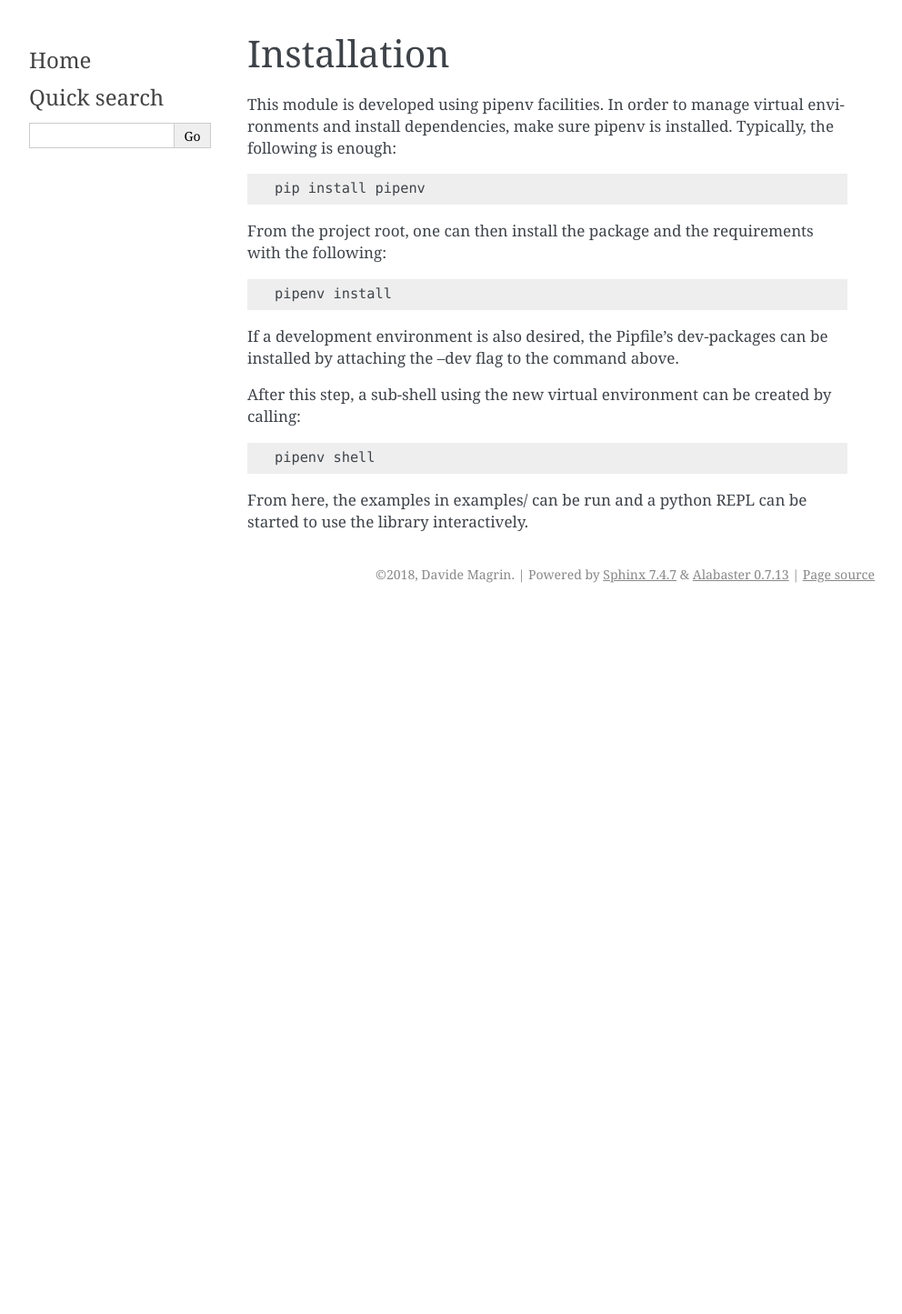
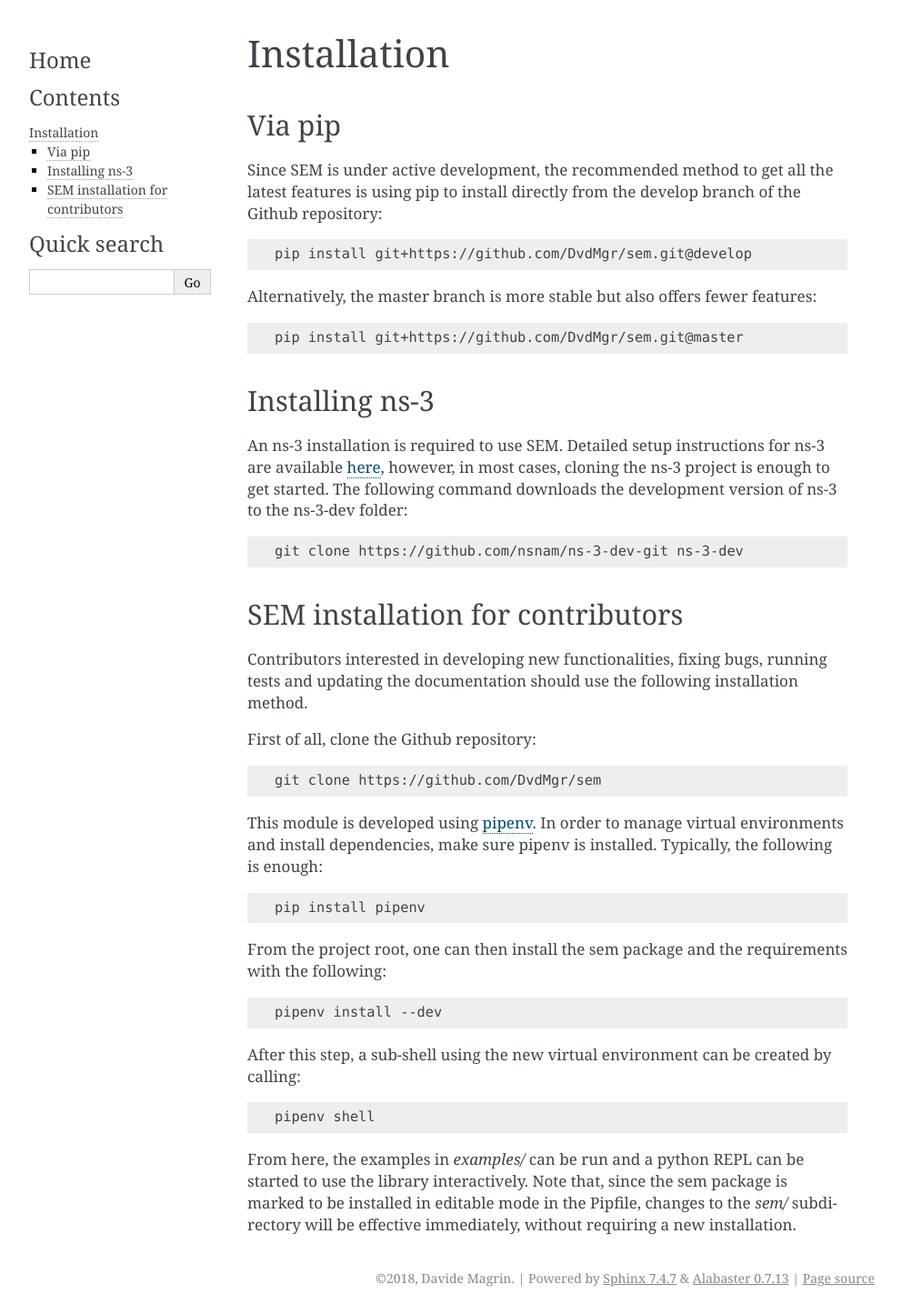
Before and after one commit to signetlabdei/sem, a Sphinx documentation site: the page built from docs/installation.rst, in a window 1280 px wide. Shown: the whole page at 91% size, without its empty margins (148-1140 px from the left). Built offline with Sphinx 7.4.7, drawn with Linux system fonts in a browser that asks for light colours; before the commit the page ends 900 px from its top, so only the background shows below that.

Commit message:
Update documentation

```diff
--- a/docs/cli.rst
+++ b/docs/cli.rst
@@ -116,7 +116,7 @@ it's possible to use the `view` command::
   Options:
     --results-dir PATH        Directory containing the simulation results.
     --result-id TEXT          Id of the result to view
-    --show-simulation-output  Whether to show the simulation output
+    --hide-simulation-output  Whether to hide the simulation output
     --help                    Show this message and exit.
 
 Note that, by default, the simulation output is hidden to avoid printing very
--- a/docs/installation.rst
+++ b/docs/installation.rst
@@ -1,24 +1,76 @@
 Installation
 ============
 
-This module is developed using pipenv facilities. In order to manage virtual
+Via pip
+-------
+
+Since SEM is under active development, the recommended method to get all the
+latest features is using pip to install directly from the develop branch of the
+Github repository:
+
+.. code:: bash
+
+  pip install git+https://github.com/DvdMgr/sem.git@develop
+
+Alternatively, the master branch is more stable but also offers fewer features:
+
+.. code:: bash
+
+  pip install git+https://github.com/DvdMgr/sem.git@master
+
+Installing ns-3
+---------------
+
+An ns-3 installation is required to use SEM. Detailed setup instructions for
+ns-3 are available here_, however, in most cases, cloning the ns-3 project is
+enough to get started. The following command downloads the development version
+of ns-3 to the ns-3-dev folder:
+
+  .. _here: https://www.nsnam.org/wiki/Installation
+
+.. code:: bash
+
+  git clone https://github.com/nsnam/ns-3-dev-git ns-3-dev
+
+SEM installation for contributors
+---------------------------------
+
+Contributors interested in developing new functionalities, fixing bugs, running
+tests and updating the documentation should use the following installation
+method.
+
+First of all, clone the Github repository:
+
+.. code:: bash
+
+  git clone https://github.com/DvdMgr/sem
+
+This module is developed using pipenv_. In order to manage virtual
 environments and install dependencies, make sure pipenv is installed. Typically,
-the following is enough::
+the following is enough:
+
+  .. _pipenv: https://docs.pipenv.org/
+
+.. code:: bash
 
   pip install pipenv
 
-From the project root, one can then install the package and the requirements
-with the following::
+From the project root, one can then install the sem package and the requirements
+with the following:
 
-  pipenv install
+.. code:: bash
 
-If a development environment is also desired, the Pipfile's dev-packages can be
-installed by attaching the --dev flag to the command above.
+  pipenv install --dev
 
 After this step, a sub-shell using the new virtual environment can be created by
-calling::
+calling:
+
+.. code:: bash
 
   pipenv shell
 
-From here, the examples in examples/ can be run and a python REPL can be started
-to use the library interactively.
+From here, the examples in `examples/` can be run and a python REPL can be
+started to use the library interactively. Note that, since the sem package is
+marked to be installed in editable mode in the Pipfile, changes to the `sem/`
+subdirectory will be effective immediately, without requiring a new
+installation.
```
Also changed, not shown: README.md (+21 -3 lines), docs/index.rst (+21 -4 lines), 1 other file.
